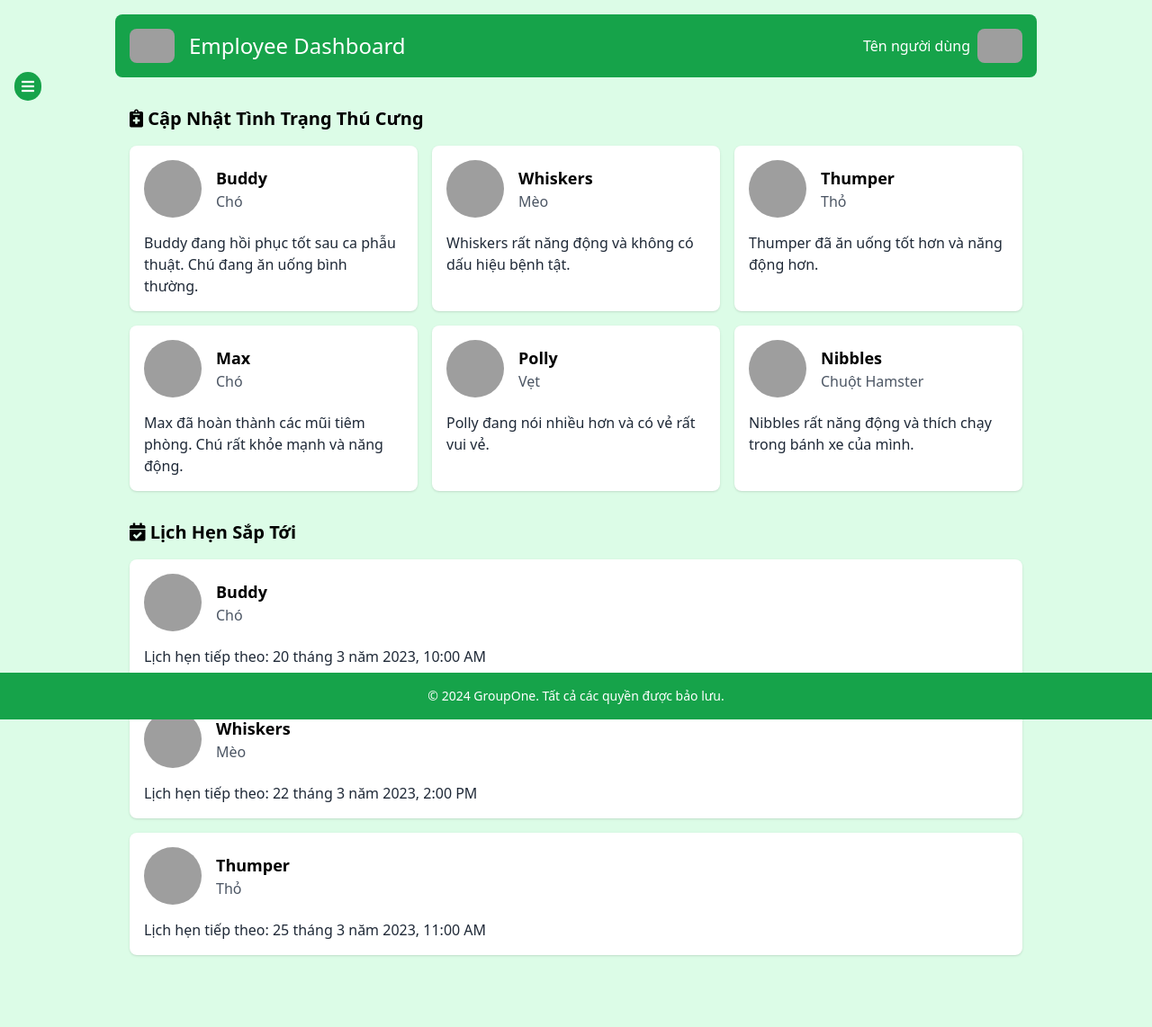
After one commit to vanhieu251206/Pet-Health-Care-System, a Django app: page /update_pet/ in a window 1280 px wide. The commit adds this page. Shown: the whole page at 90% size. Run offline with Django 4.2, Linux system fonts and the light colour scheme; some libraries are stand-ins or nearby versions; grey boxes are pictures that could not be loaded.

Commit message:
infor_pet interface

```diff
--- a/Pet_Health_Care_System/staff/templates/staff/base.html
+++ b/Pet_Health_Care_System/staff/templates/staff/base.html
@@ -25,6 +25,7 @@
             sidebar.classList.toggle('hidden');
         }
   </script>
+
  </head>
  <body class="bg-green-100 font-roboto">
         <!-- Header -->
--- /dev/null
+++ b/Pet_Health_Care_System/staff/templates/staff/update_pet.html
@@ -0,0 +1,235 @@
+{% extends 'staff/base.html' %}
+{% load static %}
+{% block content %}
+  <main class="container mx-auto p-4">
+   <section class="mb-8">
+    <h2 class="text-xl font-bold mb-4">
+     <i class="fas fa-notes-medical"></i> Cập Nhật Tình Trạng Thú Cưng
+    </h2>
+    <div class="grid grid-cols-1 md:grid-cols-2 lg:grid-cols-3 gap-4">
+     <div class="bg-white p-4 rounded-lg shadow cursor-pointer" onclick="openModal('Buddy', 'Chó', 'Buddy đang hồi phục tốt sau ca phẫu thuật. Chú đang ăn uống bình thường.', 'Khám sức khỏe định kỳ', '20 tháng 3 năm 2023', 'Bác sĩ Nguyễn Văn A', 'Không có ghi chú thêm.')">
+      <div class="flex items-center mb-4">
+       <img alt="Hình ảnh một chú chó màu nâu với vòng cổ" class="w-16 h-16 rounded-full mr-4" height="100" src="https://storage.googleapis.com/a1aa/image/Djz5a72NtJ-L1Bm70e7dXOWbWw8d1s0wm09rmkrCRag.jpg" width="100"/>
+       <div>
+        <h3 class="text-lg font-bold">
+         Buddy
+        </h3>
+        <p class="text-gray-600">
+         Chó
+        </p>
+       </div>
+      </div>
+      <p class="text-gray-800">
+       Buddy đang hồi phục tốt sau ca phẫu thuật. Chú đang ăn uống bình thường.
+      </p>
+     </div>
+     <div class="bg-white p-4 rounded-lg shadow cursor-pointer" onclick="openModal('Whiskers', 'Mèo', 'Whiskers rất năng động và không có dấu hiệu bệnh tật.', 'Tiêm phòng', '22 tháng 3 năm 2023', 'Bác sĩ Trần Thị B', 'Không có ghi chú thêm.')">
+      <div class="flex items-center mb-4">
+       <img alt="Hình ảnh một chú mèo trắng với đôi mắt xanh lá cây" class="w-16 h-16 rounded-full mr-4" height="100" src="https://storage.googleapis.com/a1aa/image/azHhTigu5zuKj4anoqppWd9ZAwRbtobi3IaVMe6SGAM.jpg" width="100"/>
+       <div>
+        <h3 class="text-lg font-bold">
+         Whiskers
+        </h3>
+        <p class="text-gray-600">
+         Mèo
+        </p>
+       </div>
+      </div>
+      <p class="text-gray-800">
+       Whiskers rất năng động và không có dấu hiệu bệnh tật.
+      </p>
+     </div>
+     <div class="bg-white p-4 rounded-lg shadow cursor-pointer" onclick="openModal('Thumper', 'Thỏ', 'Thumper đã ăn uống tốt hơn và năng động hơn.', 'Khám sức khỏe định kỳ', '25 tháng 3 năm 2023', 'Bác sĩ Lê Văn C', 'Không có ghi chú thêm.')">
+      <div class="flex items-center mb-4">
+       <img alt="Hình ảnh một chú thỏ đen với đôi tai dài" class="w-16 h-16 rounded-full mr-4" height="100" src="https://storage.googleapis.com/a1aa/image/IeE60FymBv9wEbzQ1AhYdZWjwD3me5T6J3nHoEOYThw.jpg" width="100"/>
+       <div>
+        <h3 class="text-lg font-bold">
+         Thumper
+        </h3>
+        <p class="text-gray-600">
+         Thỏ
+        </p>
+       </div>
+      </div>
+      <p class="text-gray-800">
+       Thumper đã ăn uống tốt hơn và năng động hơn.
+      </p>
+     </div>
+     <div class="bg-white p-4 rounded-lg shadow cursor-pointer" onclick="openModal('Max', 'Chó', 'Max đã hoàn thành các mũi tiêm phòng. Chú rất khỏe mạnh và năng động.', 'Tiêm phòng', '28 tháng 3 năm 2023', 'Bác sĩ Phạm Thị D', 'Không có ghi chú thêm.')">
+      <div class="flex items-center mb-4">
+       <img alt="Hình ảnh một chú chó con giống golden retriever" class="w-16 h-16 rounded-full mr-4" height="100" src="https://storage.googleapis.com/a1aa/image/xBldouPJlweLEYv8h-vDXWbFfYojY0msSZhfGunvw_M.jpg" width="100"/>
+       <div>
+        <h3 class="text-lg font-bold">
+         Max
+        </h3>
+        <p class="text-gray-600">
+         Chó
+        </p>
+       </div>
+      </div>
+      <p class="text-gray-800">
+       Max đã hoàn thành các mũi tiêm phòng. Chú rất khỏe mạnh và năng động.
+      </p>
+     </div>
+     <div class="bg-white p-4 rounded-lg shadow cursor-pointer" onclick="openModal('Polly', 'Vẹt', 'Polly đang nói nhiều hơn và có vẻ rất vui vẻ.', 'Khám sức khỏe định kỳ', '30 tháng 3 năm 2023', 'Bác sĩ Nguyễn Văn E', 'Không có ghi chú thêm.')">
+      <div class="flex items-center mb-4">
+       <img alt="Hình ảnh một chú vẹt xám với đuôi đỏ" class="w-16 h-16 rounded-full mr-4" height="100" src="https://storage.googleapis.com/a1aa/image/2LPbkItfNJ-KqI8aYqkdqU3dJEK-taFQJRzQPjgxvAY.jpg" width="100"/>
+       <div>
+        <h3 class="text-lg font-bold">
+         Polly
+        </h3>
+        <p class="text-gray-600">
+         Vẹt
+        </p>
+       </div>
+      </div>
+      <p class="text-gray-800">
+       Polly đang nói nhiều hơn và có vẻ rất vui vẻ.
+      </p>
+     </div>
+     <div class="bg-white p-4 rounded-lg shadow cursor-pointer" onclick="openModal('Nibbles', 'Chuột Hamster', 'Nibbles rất năng động và thích chạy trong bánh xe của mình.', 'Khám sức khỏe định kỳ', '1 tháng 4 năm 2023', 'Bác sĩ Trần Thị F', 'Không có ghi chú thêm.')">
+      <div class="flex items-center mb-4">
+       <img alt="Hình ảnh một chú chuột hamster màu nâu trong bánh xe" class="w-16 h-16 rounded-full mr-4" height="100" src="https://storage.googleapis.com/a1aa/image/aOH_WWHq2TXiAnYZ72TNkQZukp2cJX6kPqFjrn9UhPs.jpg" width="100"/>
+       <div>
+        <h3 class="text-lg font-bold">
+         Nibbles
+        </h3>
+        <p class="text-gray-600">
+         Chuột Hamster
+        </p>
+       </div>
+      </div>
+      <p class="text-gray-800">
+       Nibbles rất năng động và thích chạy trong bánh xe của mình.
+      </p>
+     </div>
+    </div>
+   </section>
+   <section>
+    <h2 class="text-xl font-bold mb-4">
+     <i class="fas fa-calendar-check"></i> Lịch Hẹn Sắp Tới
+    </h2>
+    <div class="bg-white p-4 rounded-lg shadow cursor-pointer" onclick="openModal('Buddy', 'Chó', 'Buddy đang hồi phục tốt sau ca phẫu thuật. Chú đang ăn uống bình thường.', 'Khám sức khỏe định kỳ', '20 tháng 3 năm 2023', 'Bác sĩ Nguyễn Văn A', 'Không có ghi chú thêm.')">
+     <div class="flex items-center mb-4">
+      <img alt="Hình ảnh một chú chó màu nâu với vòng cổ" class="w-16 h-16 rounded-full mr-4" height="100" src="https://storage.googleapis.com/a1aa/image/Djz5a72NtJ-L1Bm70e7dXOWbWw8d1s0wm09rmkrCRag.jpg" width="100"/>
+      <div>
+       <h3 class="text-lg font-bold">
+        Buddy
+       </h3>
+       <p class="text-gray-600">
+        Chó
+       </p>
+      </div>
+     </div>
+     <p class="text-gray-800">
+      Lịch hẹn tiếp theo: 20 tháng 3 năm 2023, 10:00 AM
+     </p>
+    </div>
+    <div class="bg-white p-4 rounded-lg shadow mt-4 cursor-pointer" onclick="openModal('Whiskers', 'Mèo', 'Whiskers rất năng động và không có dấu hiệu bệnh tật.', 'Tiêm phòng', '22 tháng 3 năm 2023', 'Bác sĩ Trần Thị B', 'Không có ghi chú thêm.')">
+     <div class="flex items-center mb-4">
+      <img alt="Hình ảnh một chú mèo trắng với đôi mắt xanh lá cây" class="w-16 h-16 rounded-full mr-4" height="100" src="https://storage.googleapis.com/a1aa/image/azHhTigu5zuKj4anoqppWd9ZAwRbtobi3IaVMe6SGAM.jpg" width="100"/>
+      <div>
+       <h3 class="text-lg font-bold">
+        Whiskers
+       </h3>
+       <p class="text-gray-600">
+        Mèo
+       </p>
+      </div>
+     </div>
+     <p class="text-gray-800">
+      Lịch hẹn tiếp theo: 22 tháng 3 năm 2023, 2:00 PM
+     </p>
+    </div>
+    <div class="bg-white p-4 rounded-lg shadow mt-4 cursor-pointer" onclick="openModal('Thumper', 'Thỏ', 'Thumper đã ăn uống tốt hơn và năng động hơn.', 'Khám sức khỏe định kỳ', '25 tháng 3 năm 2023', 'Bác sĩ Lê Văn C', 'Không có ghi chú thêm.')">
+     <div class="flex items-center mb-4">
+      <img alt="Hình ảnh một chú thỏ đen với đôi tai dài" class="w-16 h-16 rounded-full mr-4" height="100" src="https://storage.googleapis.com/a1aa/image/IeE60FymBv9wEbzQ1AhYdZWjwD3me5T6J3nHoEOYThw.jpg" width="100"/>
+      <div>
+       <h3 class="text-lg font-bold">
+        Thumper
+       </h3>
+       <p class="text-gray-600">
+        Thỏ
+       </p>
+      </div>
+     </div>
+     <p class="text-gray-800">
+      Lịch hẹn tiếp theo: 25 tháng 3 năm 2023, 11:00 AM
+     </p>
+    </div>
+   </section>
+  </main>
+  <div class="fixed inset-0 bg-gray-800 bg-opacity-75 flex items-center justify-center hidden" id="petModal">
+   <div class="bg-white p-6 rounded-lg shadow-lg w-11/12 md:w-1/2 lg:w-1/3 max-h-full overflow-y-auto">
+    <h2 class="text-2xl font-bold mb-4" id="petName">
+    </h2>
+    <p class="text-gray-600 mb-2" id="petType">
+    </p>
+    <p class="text-gray-800 mb-4" id="petStatus">
+    </p>
+    <h3 class="text-xl font-bold mb-2">
+     <i class="fas fa-user"></i> Thông Tin Chủ Nhân
+    </h3>
+    <p class="text-gray-800 mb-4">
+     Tên: John Doe
+    </p>
+    <p class="text-gray-800 mb-4">
+     Số điện thoại: 0123456789
+    </p>
+    <p class="text-gray-800 mb-4">
+     Địa chỉ: 123 Đường ABC, Quận XYZ, TP. HCM
+    </p>
+    <h3 class="text-xl font-bold mb-2">
+     <i class="fas fa-info-circle"></i> Thông Tin Chi Tiết Về Thú Cưng
+    </h3>
+    <p class="text-gray-800 mb-4" id="petService">
+    </p>
+    <p class="text-gray-800 mb-4" id="petDate">
+    </p>
+    <p class="text-gray-800 mb-4" id="petDoctor">
+    </p>
+    <h3 class="text-xl font-bold mb-2">
+     <i class="fas fa-sticky-note"></i> Ghi Chú Chi Tiết
+    </h3>
+    <textarea class="w-full p-2 border rounded mb-4" id="petNotes" rows="4">
+    </textarea>
+    <div class="flex justify-end space-x-4">
+     <button class="bg-blue-600 text-white px-4 py-2 rounded hover:bg-blue-700" onclick="editPet()">
+      Chỉnh Sửa
+     </button>
+     <button class="bg-green-600 text-white px-4 py-2 rounded hover:bg-green-700" onclick="savePet()">
+      Lưu
+     </button>
+     <button class="bg-red-600 text-white px-4 py-2 rounded hover:bg-red-700" onclick="closeModal()">
+      Đóng
+     </button>
+    </div>
+   </div>
+  </div>
+  <script>
+   function openModal(name, type, status, service, date, doctor, notes) {
+     document.getElementById('petName').innerText = name;
+     document.getElementById('petType').innerText = type;
+     document.getElementById('petStatus').innerText = status;
+     document.getElementById('petService').innerText = 'Dịch vụ sử dụng: ' + service;
+     document.getElementById('petDate').innerText = 'Ngày: ' + date;
+     document.getElementById('petDoctor').innerText = 'Bác sĩ phụ trách: ' + doctor;
+     document.getElementById('petNotes').value = notes;
+     document.getElementById('petModal').classList.remove('hidden');
+   }
+
+   function closeModal() {
+     document.getElementById('petModal').classList.add('hidden');
+   }
+
+   function editPet() {
+     document.getElementById('petNotes').removeAttribute('disabled');
+   }
+
+   function savePet() {
+     alert('Ghi chú đã được lưu.');
+     document.getElementById('petNotes').setAttribute('disabled', 'true');
+   }
+  </script>
+ </body>
+{% endblock %}
--- a/Pet_Health_Care_System/staff/urls.py
+++ b/Pet_Health_Care_System/staff/urls.py
@@ -6,4 +6,5 @@ urlpatterns = [
     path('Manage_cancellations/', views.Manage_cancellations, name='Manage_cancellations'),  # Liên kết lịch hủy
     path('Manage_Doctor/', views.Manage_Doctor, name='Manage_Doctor'),  # Liên kết lịch làm
     path('update_pet/', views.update_pet, name='update_pet'),
+    path('update_info/', views.update_info, name='update_info'),
 ]
--- a/Pet_Health_Care_System/staff/views.py
+++ b/Pet_Health_Care_System/staff/views.py
@@ -12,3 +12,6 @@ def Manage_Doctor(request):
 
 def update_pet(request):
     return render(request, 'staff/update_pet.html')
+
+def update_info(request):
+    return render(request, 'staff/update_info.html')
```
Also changed, not shown: Pet_Health_Care_System/staff/templates/staff/update_info.html (added, +212 -0 lines).
